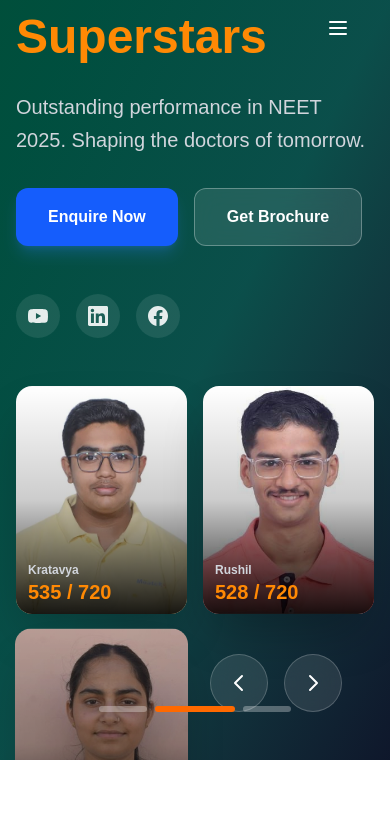
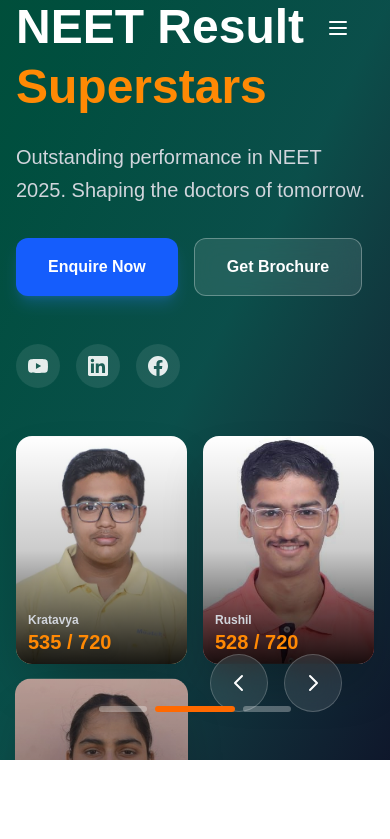
Before and after one commit to mokshchadha/acme_classes, a Next.js app: page / in a window 390 px wide. Shown: the top 839 px of the page. Built offline with nearby package versions, Linux system fonts and the light colour scheme.

Commit message:
hero carousal margin top fixed

```diff
--- a/app/components/sections/HeroCarousel.tsx
+++ b/app/components/sections/HeroCarousel.tsx
@@ -101,7 +101,7 @@ export const HeroCarousel = () => {
           }}
           className={`absolute inset-0 bg-gradient-to-br ${slides[current].bgGradient} flex items-center`}
         >
-          <div className="max-w-7xl mx-auto px-4 sm:px-6 lg:px-8 w-full">
+          <div className="relative max-w-7xl mx-auto px-4 sm:px-6 lg:px-8 w-full mt-[100px] md:mt-0">
             <div className="grid lg:grid-cols-2 gap-12 items-center">
               {/* Text Content */}
               <div className="text-white space-y-8">
```
